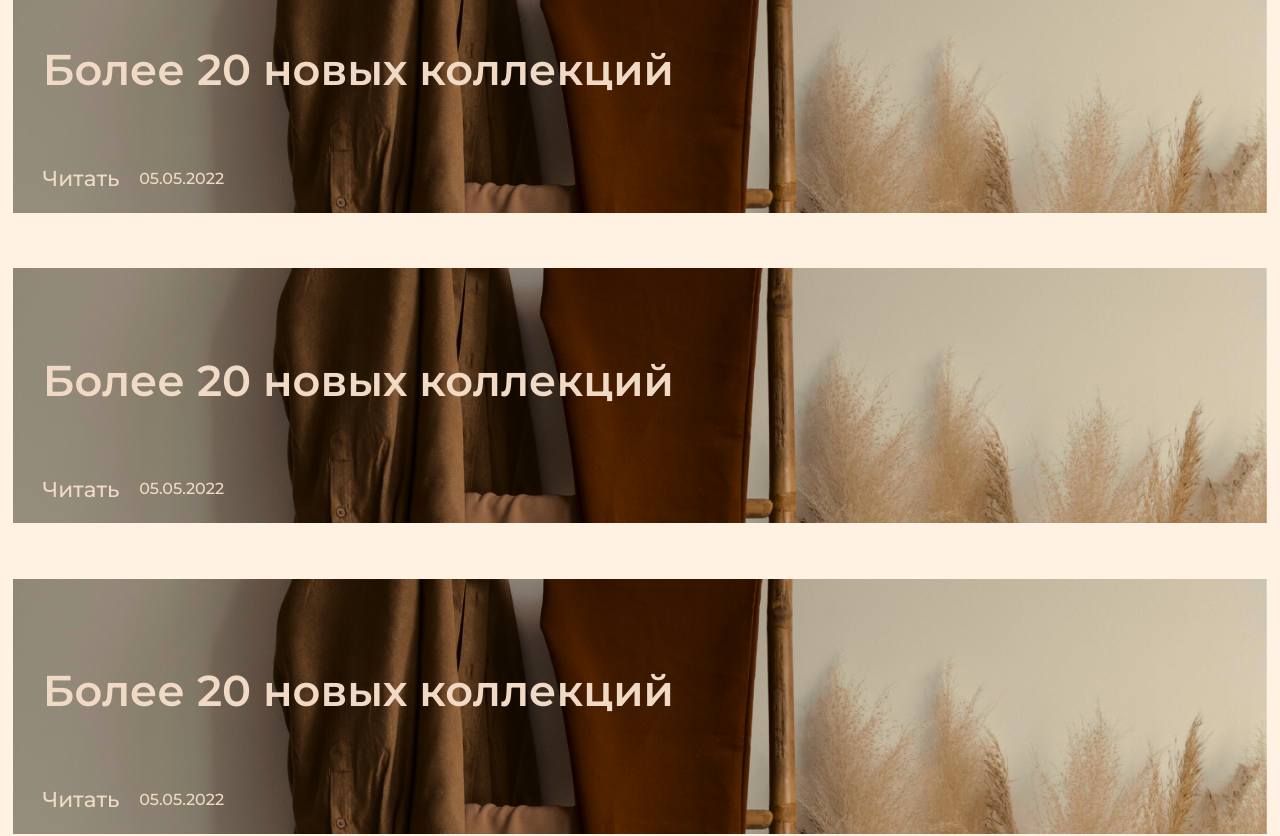
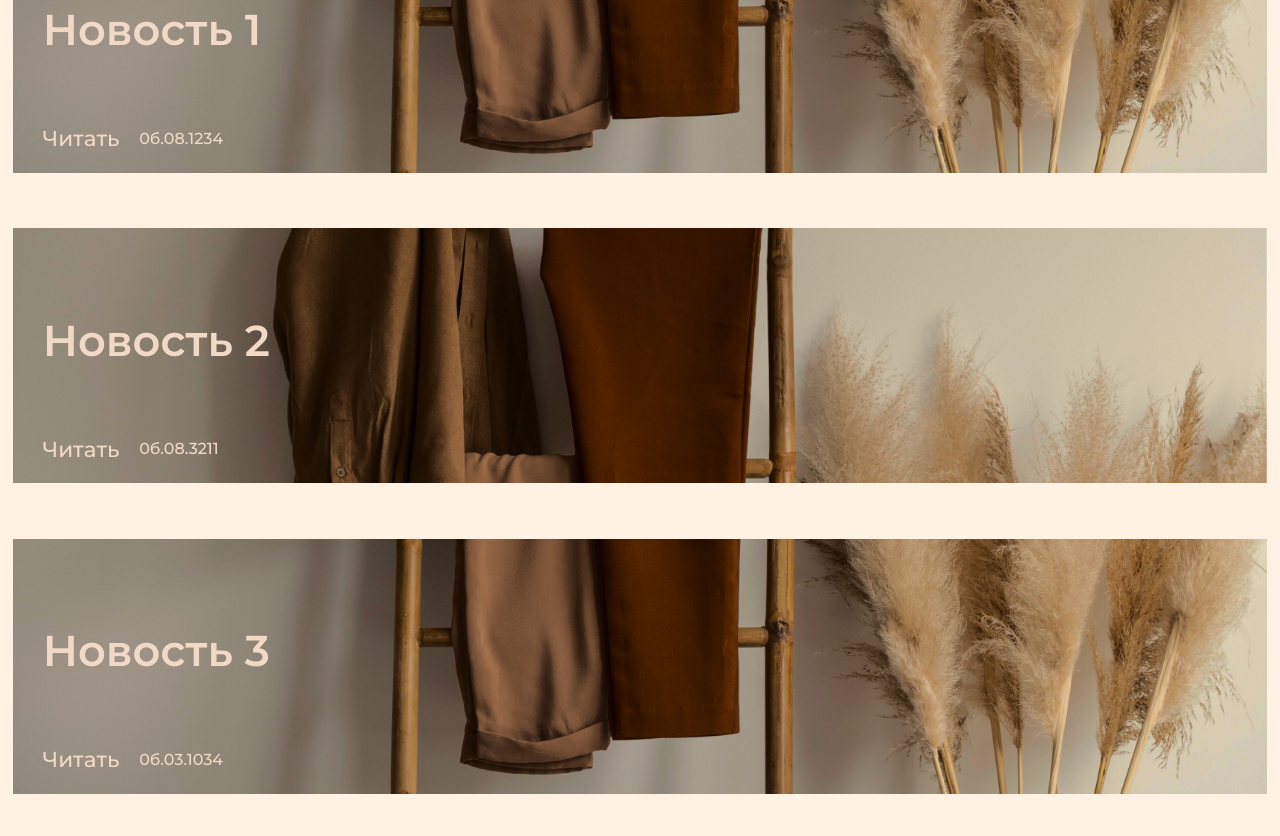
Before and after one commit to begalievn/Miss-Dress, a React (Create React App) app: page / in a window 1280 px wide. Shown: the part 10560-11396 px from the top of the page. Built offline with nearby package versions, Linux system fonts and the light colour scheme; a web font is replaced by a local one.

Commit message:
добавил переход на новости

```diff
--- a/src/pages/index.tsx
+++ b/src/pages/index.tsx
@@ -38,7 +38,7 @@ const MainRoutes = () => {
       id: 4,
     },
     {
-      link: "/news",
+      link: "/news/:id",
       element: <NewsPage />,
       id: 5,
     },
--- a/src/pages/mainPage/MainPage.tsx
+++ b/src/pages/mainPage/MainPage.tsx
@@ -1,6 +1,8 @@
 import React from "react";
 
 import { winter } from "../../assets/main-page/images";
+
+import { newsArray } from "../newsPage/NewsArray";
 
 import Collection from "./components/collection/Collection";
 import Subscribe from "./components/subscribe/Subscribe";
@@ -48,7 +50,7 @@ const MainPage = () => {
           <Advantages />
         </div>
         <div className={classes.content}>
-          <NewsList />
+          <NewsList title={"Новости"} info={newsArray} />
         </div>
       </div>
     </>
--- a/src/pages/mainPage/components/collection/collection.module.scss
+++ b/src/pages/mainPage/components/collection/collection.module.scss
@@ -59,7 +59,8 @@
   justify-content: center;
 }
 .left{
-  width: 50%; display: flex;
+  width: 50%;
+  display: flex;
   align-items: center;
   justify-content: center;
 
--- a/src/pages/mainPage/components/newsList/NewsList.tsx
+++ b/src/pages/mainPage/components/newsList/NewsList.tsx
@@ -1,46 +1,67 @@
-import React, { FC } from "react";
+import React, { FC, useEffect, useState } from "react";
 
-import { subBackMobile } from "../../../../assets/main-page/images";
+import { useNavigate } from "react-router-dom";
+
+import { IList } from "../../../newsPage/NewsArray";
 
 import styles from "./newList.module.scss";
 
 interface INewsList {
-  page?: "main" | "currentNews" | "about";
-  title?: string;
+  title: "Другие новости" | "Новости";
+  info: IList[] | null | undefined;
 }
 
-const NewsList: FC<INewsList> = ({ page = "main", title = "Новости" }) => {
+const NewsList: FC<INewsList> = ({ title = "Новости", info }) => {
+  const navigate = useNavigate();
+
+  const zero = (int: number) => {
+    if (int < 10) {
+      return `0${int}`;
+    }
+    return int;
+  };
+
+  console.log(
+    `${zero(new Date().getDay())}.${zero(
+      new Date().getMonth()
+    )}.${new Date().getFullYear()}`
+  );
+
   return (
     <section className={styles.container}>
-      {page !== "about" && (
+      {title === undefined && (
         <h1
           className={
-            page === "main" ? styles.headerMain : styles.headerCurrentNews
+            title === "Новости" ? styles.headerMain : styles.headerCurrentNews
           }
         >
           {title}
         </h1>
       )}
-      {[1, 2, 3, 4].map((item) => (
-        <div key={item} className={styles.imageBlock}>
+
+      {info &&
+        info.map((item: IList) => (
+          <div
+            onClick={() => navigate(`/news/${item.id}`)}
+            key={item.id}
+            className={styles.imageBlock}
+          >
             <div
               style={{
-              backgroundImage: `url(${subBackMobile})`,
+                backgroundImage: `url(${item.image})`,
               }}
               className={
-              page === "about"
+                title === undefined
                   ? `${styles.infoBlock} ${styles.lost}`
                   : `${styles.infoBlock}`
               }
             >
-            <h3 className={styles.title}>Более 20 новых коллекций</h3>
+              <h3 className={styles.title}>{item.title}</h3>
               <div className={styles.info}>
                 <p className={styles.read}>Читать</p>
-              <p className={styles.date}>05.05.2022</p>
+                <p className={styles.date}>{item.date}</p>
               </div>
             </div>
-
-          {/*<img src={newsListImage} alt="" className={styles.image} />*/}
           </div>
         ))}
     </section>
--- /dev/null
+++ b/src/pages/newsPage/NewsArray.ts
@@ -0,0 +1,40 @@
+import { subBack, subBackMobile } from "../../assets/main-page/images";
+
+export interface IList {
+  title: string;
+  text: string;
+  date: string;
+  image: string;
+  id: number;
+}
+
+export const newsArray: IList[] = [
+  {
+    title: "Новость 1",
+    text: "Lorem ipsum dolor sit amet, consectetur adipiscing elit, sed do eiusmod tempor incididunt ut labore et dolore magna aliqua. Ut enim ad minim veniam, quis nostrud exercitation ullamco laboris nisi ut aliquip ex ea commodo consequat. Duis aute irure dolor in reprehenderit in voluptate velit esse cillum dolore eu fugiat nulla pariatur. Excepteur sint occaecat cupidatat non proident, sunt in culpa qui officia deserunt mollit anim id est laborum.",
+    date: "0б.08.1234",
+    image: subBack,
+    id: 12,
+  },
+  {
+    title: "Новость 2",
+    text: "Lorem ipsum dolor sit amet, consectetur adipiscing elit, sed do eiusmod tempor incididunt ut labore et dolore magna aliqua. Ut enim ad minim veniam, quis nostrud exercitation ullamco laboris nisi ut aliquip ex ea commodo consequat. Duis aute irure dolor in reprehenderit in voluptate velit esse cillum dolore eu fugiat nulla pariatur. Excepteur sint occaecat cupidatat non proident, sunt in culpa qui officia deserunt mollit anim id est laborum.",
+    date: "0б.08.3211",
+    image: subBackMobile,
+    id: 1,
+  },
+  {
+    title: "Новость 3",
+    text: "Lorem ipsum dolor sit amet, consectetur adipiscing elit, sed do eiusmod tempor incididunt ut labore et dolore magna aliqua. Ut enim ad minim veniam, quis nostrud exercitation ullamco laboris nisi ut aliquip ex ea commodo consequat. Duis aute irure dolor in reprehenderit in voluptate velit esse cillum dolore eu fugiat nulla pariatur. Excepteur sint occaecat cupidatat non proident, sunt in culpa qui officia deserunt mollit anim id est laborum.",
+    date: "0б.03.1034",
+    image: subBack,
+    id: 2,
+  },
+  {
+    title: "Новость 3",
+    text: "Lorem ipsum dolor sit amet, consectetur adipiscing elit, sed do eiusmod tempor incididunt ut labore et dolore magna aliqua. Ut enim ad minim veniam, quis nostrud exercitation ullamco laboris nisi ut aliquip ex ea commodo consequat. Duis aute irure dolor in reprehenderit in voluptate velit esse cillum dolore eu fugiat nulla pariatur. Excepteur sint occaecat cupidatat non proident, sunt in culpa qui officia deserunt mollit anim id est laborum.",
+    date: "0б.03.1034",
+    id: 3,
+    image: subBack,
+  },
+];
--- a/src/pages/newsPage/NewsPage.tsx
+++ b/src/pages/newsPage/NewsPage.tsx
@@ -1,34 +1,55 @@
-import React from "react";
+import React, { useEffect, useState } from "react";
+
+import { useParams } from "react-router-dom";
 
 import NewsList from "../mainPage/components/newsList/NewsList";
 
 import styles from "./newsPage.module.scss";
 
-import image from "./newsImage.jpg";
+import { IList, newsArray } from "./NewsArray";
+
+interface INewsPage {
+  currentNews: IList;
+  otherNews: IList[];
+}
 
 const NewsPage = () => {
+  const [refreshInfo, setRefreshInfo] = useState<INewsPage | null>(null);
+
+  const params = useParams();
+
+  useEffect(() => {
+    window.scrollTo(0, 0);
+
+    const other = newsArray.filter((item) => {
+      return item.id.toString() !== params.id;
+    });
+    const one = newsArray.filter((item) => {
+      return item.id.toString() === params.id;
+    })[0];
+
+    setRefreshInfo({ currentNews: one, otherNews: other });
+  }, [params]);
+
   return (
     <div className={styles.container}>
       <div className={styles.content}>
-        <h3 className={styles.titleMobile}>Она создала свой бренд в 20</h3>
+        <h3 className={styles.titleMobile}>{refreshInfo?.currentNews.title}</h3>
         <section className={styles.newsContainer}>
-          <img src={image} alt="" className={styles.image} />
+          <img
+            src={refreshInfo?.currentNews.image}
+            alt=""
+            className={styles.image}
+          />
           <div className={styles.block}>
             <section className={styles.textBlock}>
-              <h3 className={styles.title}>Она создала свой бренд в 20</h3>
-              <p className={styles.text}>
-                Lorem ipsum dolor sit amet, consectetur adipisicing elit. Cum
-                eos excepturi illo nam quidem tempora totam vel. Accusamus,
-                atque blanditiis dolore facere id nam neque nobis odit omnis
-                pariatur perferendis possimus quia reiciendis rerum sunt totam
-                voluptate, voluptates voluptatibus? Ab, blanditiis consequatur
-                dolorum earum fuga itaque minus molestiae nisi saepe tenetur ut
-              </p>
+              <h3 className={styles.title}>{refreshInfo?.currentNews.title}</h3>
+              <p className={styles.text}>{refreshInfo?.currentNews.text}</p>
             </section>
-            <p className={styles.date}>20.01.2022</p>
+            <p className={styles.date}>{refreshInfo?.currentNews.date}</p>
           </div>
         </section>
-        <NewsList page="currentNews" title="Другие новости" />
+        <NewsList title="Другие новости" info={refreshInfo?.otherNews} />
       </div>
     </div>
   );
```
Lines whose indentation alone changed are shown as unchanged.
